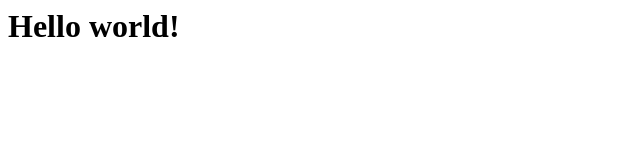
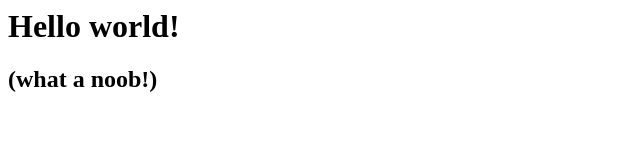
Before and after one commit to Freewriter9/Trial-1.0, a plain HTML site: page index.html in a window 1280 px wide. Shown: the whole page, without its empty margins (0-640 px from the left). Drawn offline with Linux system fonts and the light colour scheme.

Commit message:
Update index.html

```diff
--- a/index.html
+++ b/index.html
@@ -1 +1,2 @@
 <h1>Hello world!</h1>
+<h2>(what a noob!)</h2>
```
